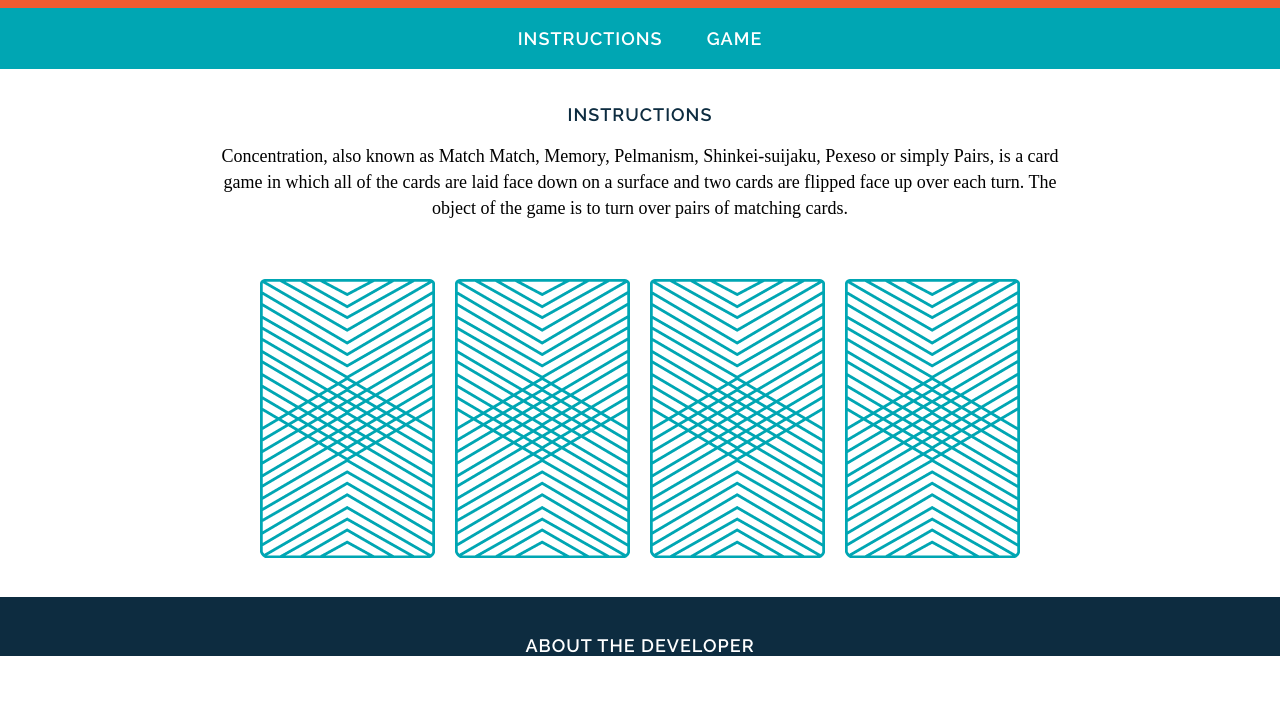
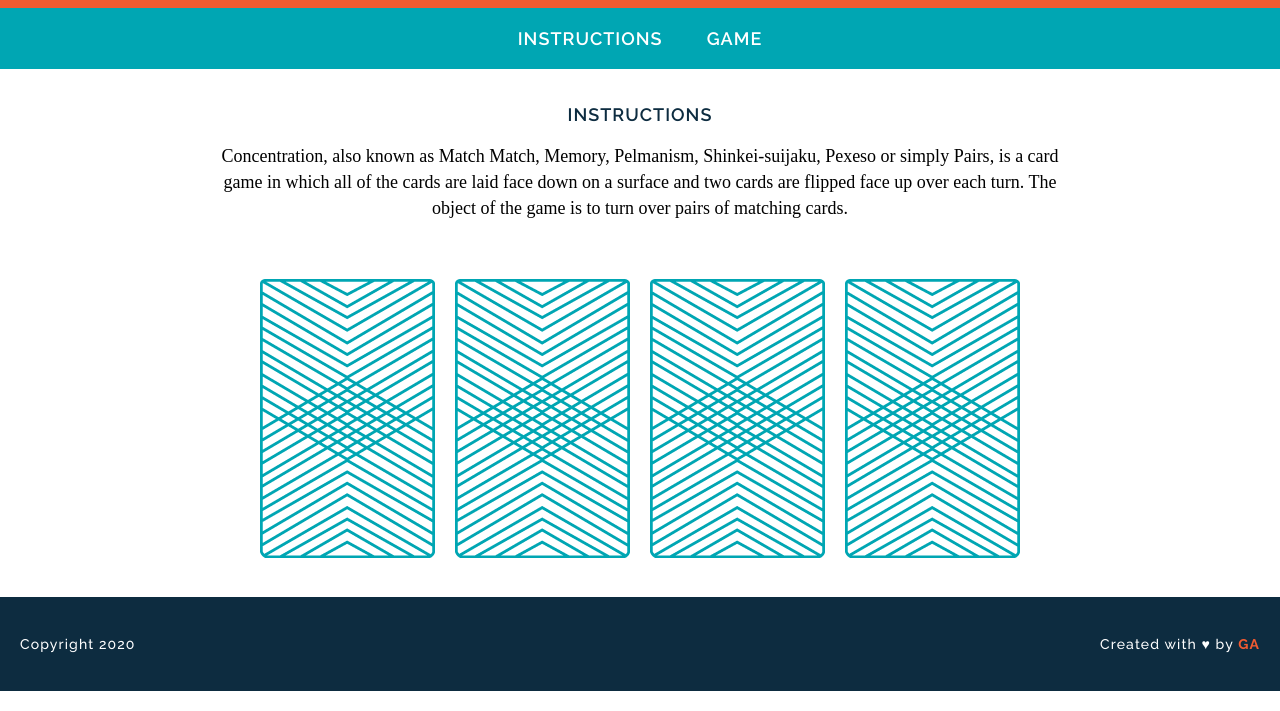
Before and after one commit to nickl72/wdi-fundamentals-memorygame, a plain HTML site: page memory_game/index.html in a window 1280 px wide. Shown: the part 89-800 px from the top of the page. Drawn offline with Linux system fonts and the light colour scheme; a web font is replaced by a local one.

Commit message:
Completed page layout

```diff
--- a/memory_game/css/style.css
+++ b/memory_game/css/style.css
@@ -2,16 +2,13 @@ body {
   font-family: "Raleway", sans-serif;
   text-align: center;
   text-decoration: none;
+  margin: 0;
+  padding: 0;
 }
 header {
   background: #F15B31;
   color: #ffffff;
   padding: 30px 20px;
-}
-
-body {
-  margin: 0;
-  padding: 0;
 }
 h1,h2,h3,h4,a {
   text-transform: uppercase;
@@ -60,7 +57,42 @@ img {
 
 footer {
   background: #0D2C40;
+  color: white;
   margin: 0;
-  padding: 0;
+  padding: 20px;
 
 }
+.copyright, .message {
+  color: white;
+  font-size: 14px;
+  letter-spacing: .08em;
+  font-weight: 500;
+  font-family: "Raleway"
+}
+.copyright {
+  float: left;
+}
+
+.message {
+  float: right;
+}
+.clearfix::after {
+  visibility: hidden;
+  display: block;
+  content: " ";
+  clear: both;
+  height: 0;
+  font-size: 0;
+}
+.name {
+  color: #F15B31;
+  font-weight: 700;
+}
+
+nav:hover {
+  border-bottom: 2px solid transparent;
+}
+
+a:hover {
+  border-color: white;
+}
--- a/memory_game/index.html
+++ b/memory_game/index.html
@@ -11,19 +11,19 @@
       <h1>Memory Game</h1>
     </header>
     <nav>
-      <a href="#">Instructions</a> <a href="#">Game</a>
+      <a href="#instructions">Instructions</a> <a href="#game">Game</a>
     </nav>
 
       <main>
 
-      <h2>Instructions</h2>
+      <h2 id="instructions">Instructions</h2>
       <p>Concentration, also known as Match Match, Memory, Pelmanism,
         Shinkei-suijaku, Pexeso or simply Pairs, is a card game in which all of the
         cards are laid face down on a surface and two cards are flipped face up over
         each turn. The object of the game is to turn over pairs of matching cards.</p>
 
 
-      <div>
+      <div id="game">
         <img src="images/back.png" alt="Queen of Diamonds">
         <img src="images/back.png" alt="Queen of Hearts">
         <img src="images/back.png" alt="King of Diamonds">
@@ -31,6 +31,14 @@
       </div>
 
     </main>
-    <footer><br /><br  /><a href="#">About the Developer</a></footer>
+    <footer class="clearfix">
+      <!-- <p>
+        <a href="#">About the Developer</a>
+      </p> -->
+      <p class="copyright">Copyright 2020</p>
+      <p class="message">
+        Created with &hearts; by <span class="name">GA</span>
+      </p>
+    </footer>
   </body>
 </html>
```
